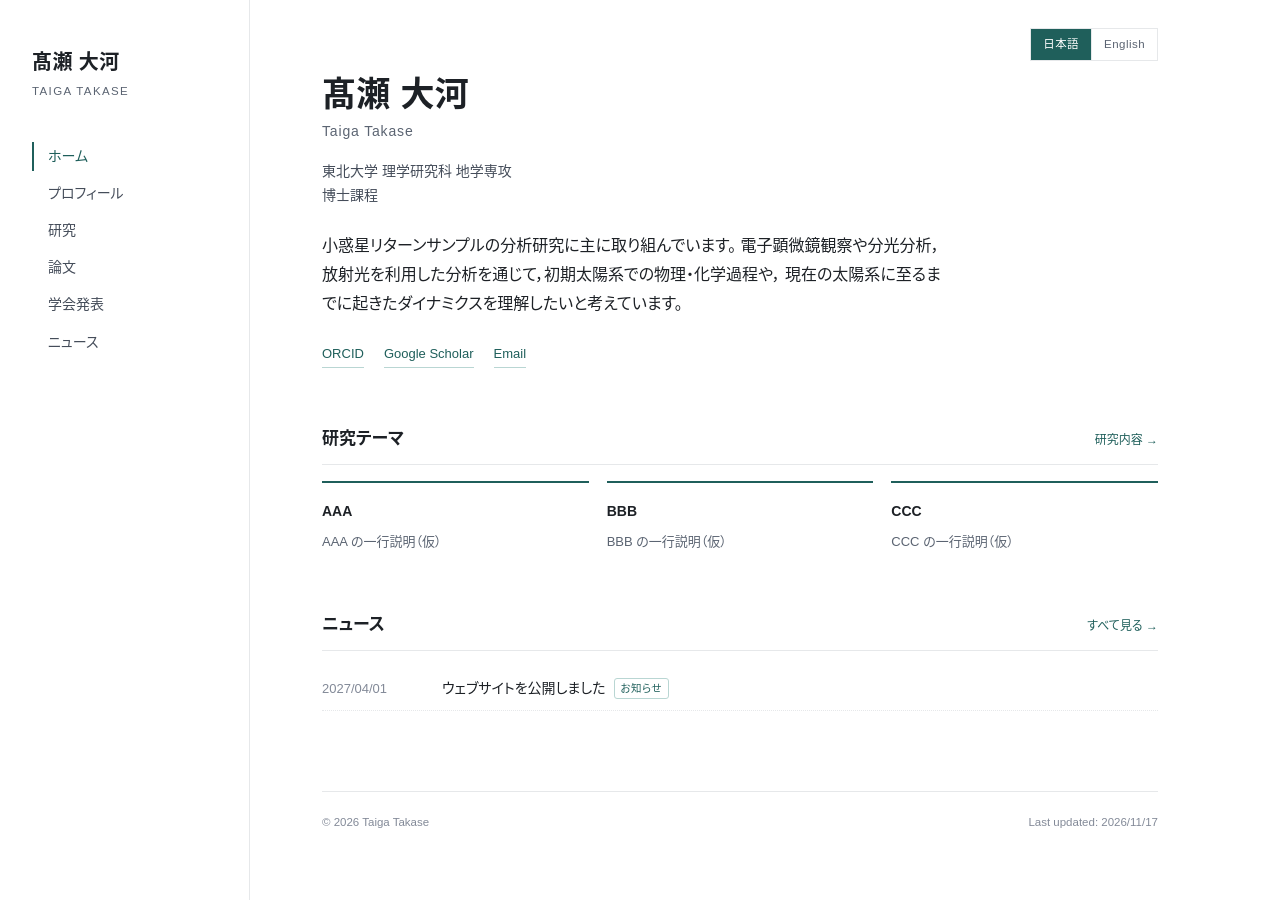
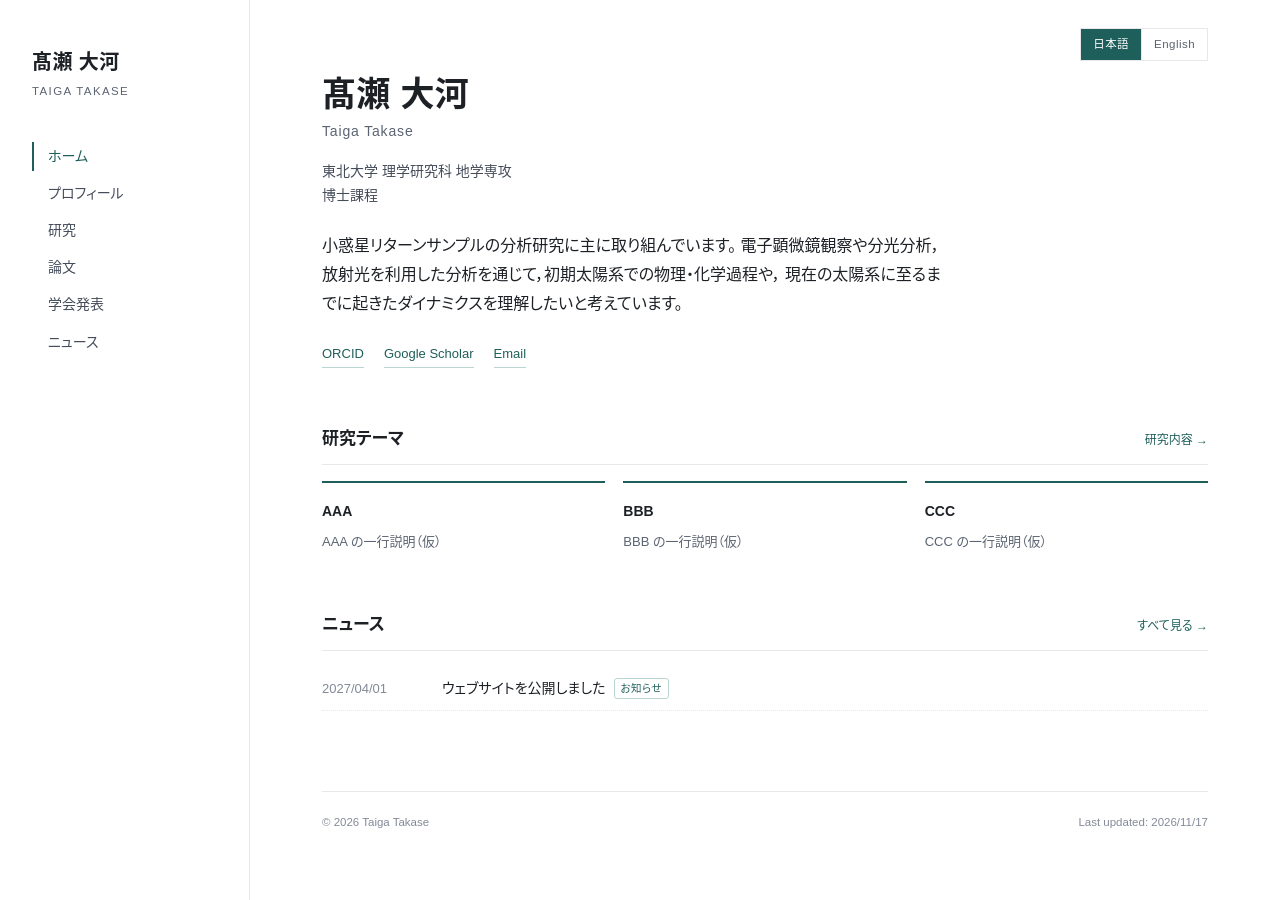
Before and after one commit to takasetaigat1/takasetaigat1.github.io, a Jekyll site: the page built from index.html, in a window 1280 px wide. Built offline with Jekyll 4.4.1, drawn with Linux system fonts in a browser that asks for light colours; some web fonts are replaced.

Commit message:
Center the sidebar+content block on wide screens (max 1290px), widen content a little
Co-Authored-By: Claude Fable 5.1 <noreply@anthropic.com>
Claude-Session: https://claude.ai/code/session_01WJ69PvNMxXwpNZfvYmXkxj

```diff
--- a/assets/css/style.css
+++ b/assets/css/style.css
@@ -33,8 +33,8 @@ a:hover { text-decoration: underline; text-underline-offset: 3px; }
 img { max-width: 100%; display: block; }
 
 /* ---------- layout ---------- */
-.wrap { display: grid; grid-template-columns: var(--side-w) 1fr; min-height: 100vh; }
-.main { padding: 72px 72px 48px; max-width: 980px; width: 100%; }
+.wrap { display: grid; grid-template-columns: var(--side-w) 1fr; min-height: 100vh; max-width: 1290px; margin: 0 auto; }
+.main { padding: 72px 72px 48px; max-width: 1040px; width: 100%; }
 
 /* ---------- sidebar ---------- */
 .side {
```
